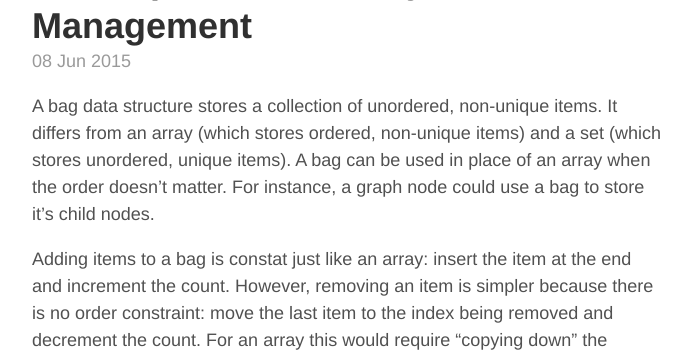
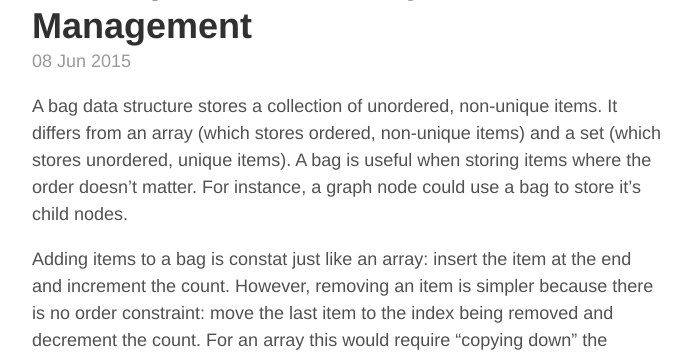
Before and after one commit to mironside/mironside.github.io-nope, a Jekyll site: the page built from index.html, in a window 1280 px wide and 900 px high, cut to the strip 222-900 px from the top of the window. Shown: the top 352 px of the strip, without its empty margins (293-984 px from the left). Built offline with Jekyll 4.4.1, drawn with Linux system fonts in a browser that asks for light colours; the list of posts is cut into pages by our own code.

Commit message:
set post

```diff
--- a/_posts/2015-06-08-set-data-structure.md
+++ b/_posts/2015-06-08-set-data-structure.md
@@ -2,7 +2,7 @@
 title: A Bag Data Structure and Separable Memory Management
 ---
 
-A bag data structure stores a collection of unordered, non-unique items.  It differs from an array (which stores ordered, non-unique items) and a set (which stores unordered, unique items).  A bag can be used in place of an array when the order doesn't matter.  For instance, a graph node could use a bag to store it's child nodes.
+A bag data structure stores a collection of unordered, non-unique items.  It differs from an array (which stores ordered, non-unique items) and a set (which stores unordered, unique items).  A bag is useful when storing items where the order doesn't matter.  For instance, a graph node could use a bag to store it's child nodes.
 
 Adding items to a bag is constat just like an array: insert the item at the end and increment the count.  However, removing an item is simpler because there is no order constraint: move the last item to the index being removed and decrement the count.  For an array this would require "copying down" the remainder of the array to fill the gap left by the removed item.  Removing an item from an array is therefore linear in the number of items, while removing an item from a bag is constant.
 
```
